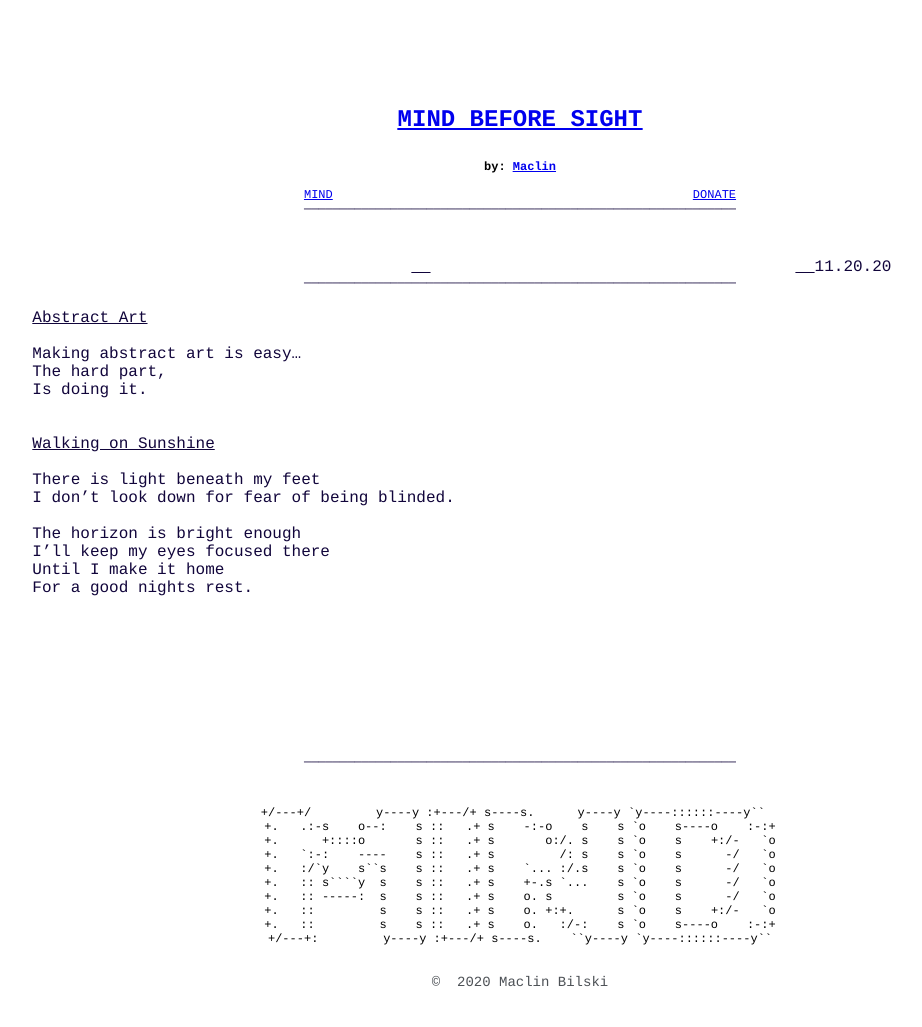
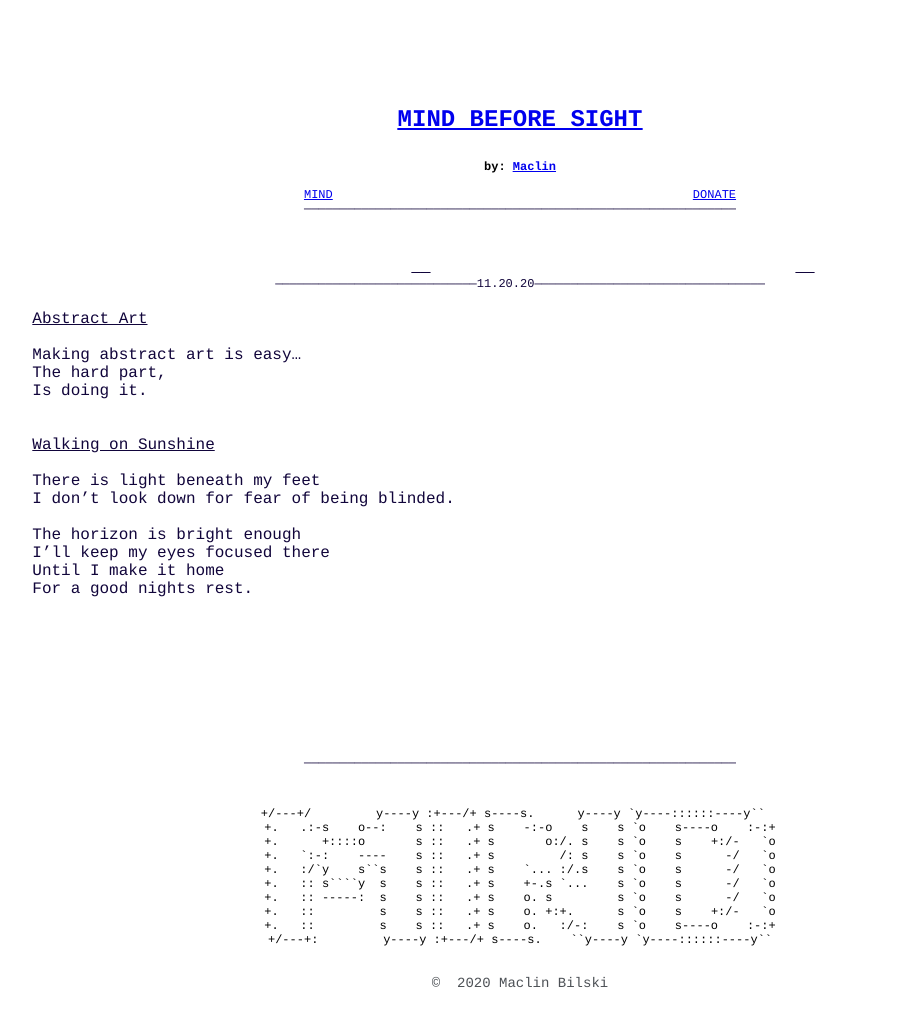
Before and after one commit to mbilski17/mbs, a plain HTML site: page index.html in a window 1280 px wide. Shown: the whole page, without its empty margins (120-1042 px from the left). Drawn offline with Linux system fonts and the light colour scheme.

Commit message:
Update index.html

```diff
--- a/index.html
+++ b/index.html
@@ -16,12 +16,12 @@
     p.p7 {margin: 0.0px 0.0px 0.0px 0.0px; text-align: center; line-height: 14.0px; font: 12.0px Courier; color: #000000; -webkit-text-stroke: #0000cd}
     p.p8 {margin: 0.0px 0.0px 0.0px 0.0px; text-align: center; line-height: 14.0px; font: 12.0px Courier; color: #11053b; -webkit-text-stroke: #0000cd}
     p.p9 {margin: 0.0px 0.0px 0.0px 0.0px; text-align: center; line-height: 14.0px; font: 12.0px Courier; color: #11053b; -webkit-text-stroke: #0000cd; min-height: 14.0px}
-    p.p10 {margin: 0.0px 0.0px 0.0px 216.1px; text-indent: -71.8px; line-height: 18.0px; font: 16.0px Courier; color: #11053b; -webkit-text-stroke: #0000cd; background-color: #ffffff}
+    p.p10 {margin: 0.0px 0.0px 0.0px 216.1px; text-indent: -71.8px; line-height: 18.0px; font: 16.0px Courier; color: #11053b; -webkit-text-stroke: #0000cd; background-color: #ffffff; min-height: 19.0px}
     p.p11 {margin: 0.0px 0.0px 0.0px 0.0px; text-align: center; line-height: 14.0px; font: 16.0px Courier; color: #11053b; -webkit-text-stroke: #0000cd; background-color: #ffffff; min-height: 19.0px}
-    p.p12 {margin: 0.0px 0.0px 0.0px 216.1px; text-indent: -71.8px; line-height: 18.0px; font: 16.0px Courier; color: #11053b; -webkit-text-stroke: #0000cd}
-    p.p13 {margin: 0.0px 0.0px 0.0px 216.1px; text-indent: -71.8px; line-height: 18.0px; font: 16.0px 'Courier New'; color: #11053b; -webkit-text-stroke: #0000cd}
-    p.p14 {margin: 0.0px 0.0px 0.0px 216.1px; text-indent: -71.8px; line-height: 18.0px; font: 16.0px 'Courier New'; color: #0000cd; -webkit-text-stroke: #0000cd}
-    p.p15 {margin: 0.0px 0.0px 0.0px 216.1px; text-indent: -71.8px; line-height: 18.0px; font: 16.0px Courier; color: #11053b; -webkit-text-stroke: #0000cd; background-color: #ffffff; min-height: 19.0px}
+    p.p12 {margin: 0.0px 0.0px 0.0px 216.1px; text-indent: -71.8px; line-height: 18.0px; font: 16.0px Courier; color: #11053b; -webkit-text-stroke: #0000cd; background-color: #ffffff}
+    p.p13 {margin: 0.0px 0.0px 0.0px 216.1px; text-indent: -71.8px; line-height: 18.0px; font: 16.0px Courier; color: #11053b; -webkit-text-stroke: #0000cd}
+    p.p14 {margin: 0.0px 0.0px 0.0px 216.1px; text-indent: -71.8px; line-height: 18.0px; font: 16.0px 'Courier New'; color: #11053b; -webkit-text-stroke: #0000cd}
+    p.p15 {margin: 0.0px 0.0px 0.0px 216.1px; text-indent: -71.8px; line-height: 18.0px; font: 16.0px 'Courier New'; color: #0000cd; -webkit-text-stroke: #0000cd}
     p.p16 {margin: 0.0px 0.0px 0.0px 216.1px; text-indent: 72.8px; line-height: 21.0px; font: 18.0px Courier; color: #11053b; -webkit-text-stroke: #0000cd}
     p.p17 {margin: 0.0px 0.0px 0.0px 216.1px; text-indent: 72.8px; line-height: 20.0px; font: 17.0px Times; color: #eeeb82; -webkit-text-stroke: #eeeb82}
     p.p18 {margin: 0.0px 0.0px 0.0px 0.0px; text-align: center; line-height: 20.0px; font: 17.0px Times; color: #eeeb82; -webkit-text-stroke: #eeeb82}
@@ -66,37 +66,37 @@
 <p class="p9"><span class="s1"></span><br></p>
 <p class="p8"><span class="s1"><br>
 </span></p>
-<p class="p10"><span class="s2"><span class="Apple-tab-span">	</span><span class="Apple-tab-span">	</span><span class="Apple-tab-span">	</span><span class="Apple-tab-span">	</span><span class="Apple-converted-space">  <span class="Apple-tab-span">	</span><span class="Apple-tab-span">	</span><span class="Apple-tab-span">	</span><span class="Apple-tab-span">	</span><span class="Apple-tab-span">	</span>  </span></span><span class="s1">11.20.20</span></p>
-<p class="p8"><span class="s1">————————————————————————————————————————————————————————————</span></p>
+<p class="p10"><span class="s2"><span class="Apple-tab-span">	</span><span class="Apple-tab-span">	</span><span class="Apple-tab-span">	</span><span class="Apple-tab-span">	</span> <span class="Apple-converted-space"> <span class="Apple-tab-span">	</span><span class="Apple-tab-span">	</span><span class="Apple-tab-span">	</span><span class="Apple-tab-span">	</span><span class="Apple-tab-span">	</span>  </span></span></p>
+<p class="p8"><span class="s1">————————————————————————————11.20.20————————————————————————————————</span></p>
 <p class="p11"><span class="s2"></span><br></p>
-<p class="p10"><span class="s2">Abstract Art</span></p>
-<p class="p12"><span class="s1"><br>
-</span></p>
-<p class="p10"><span class="s1">Making abstract art is easy…</span></p>
-<p class="p10"><span class="s1">The hard part,</span></p>
-<p class="p10"><span class="s1">Is doing it.</span></p>
+<p class="p12"><span class="s2">Abstract Art</span></p>
 <p class="p13"><span class="s1"><br>
 </span></p>
+<p class="p12"><span class="s1">Making abstract art is easy…</span></p>
+<p class="p12"><span class="s1">The hard part,</span></p>
+<p class="p12"><span class="s1">Is doing it.</span></p>
 <p class="p14"><span class="s1"><br>
 </span></p>
-<p class="p10"><span class="s2">Walking on Sunshine</span></p>
-<p class="p12"><span class="s1"><br>
+<p class="p15"><span class="s1"><br>
 </span></p>
-<p class="p10"><span class="s1">There is light beneath my feet</span></p>
-<p class="p10"><span class="s1">I don’t look down for fear of being blinded.</span></p>
-<p class="p12"><span class="s1"><br>
+<p class="p12"><span class="s2">Walking on Sunshine</span></p>
+<p class="p13"><span class="s1"><br>
 </span></p>
-<p class="p10"><span class="s1">The horizon is bright enough</span></p>
-<p class="p10"><span class="s1">I’ll keep my eyes focused there</span></p>
-<p class="p10"><span class="s1">Until I make it home</span></p>
-<p class="p10"><span class="s1">For a good nights rest.</span></p>
-<p class="p12"><span class="s1"><br>
+<p class="p12"><span class="s1">There is light beneath my feet</span></p>
+<p class="p12"><span class="s1">I don’t look down for fear of being blinded.</span></p>
+<p class="p13"><span class="s1"><br>
 </span></p>
-<p class="p12"><span class="s1"><br>
+<p class="p12"><span class="s1">The horizon is bright enough</span></p>
+<p class="p12"><span class="s1">I’ll keep my eyes focused there</span></p>
+<p class="p12"><span class="s1">Until I make it home</span></p>
+<p class="p12"><span class="s1">For a good nights rest.</span></p>
+<p class="p13"><span class="s1"><br>
 </span></p>
-<p class="p12"><span class="s1"><br>
+<p class="p13"><span class="s1"><br>
 </span></p>
-<p class="p15"><span class="s1"></span><br></p>
+<p class="p13"><span class="s1"><br>
+</span></p>
+<p class="p10"><span class="s1"></span><br></p>
 <p class="p16"><span class="s1"><br>
 </span></p>
 <p class="p17"><span class="s1"><br>
```
